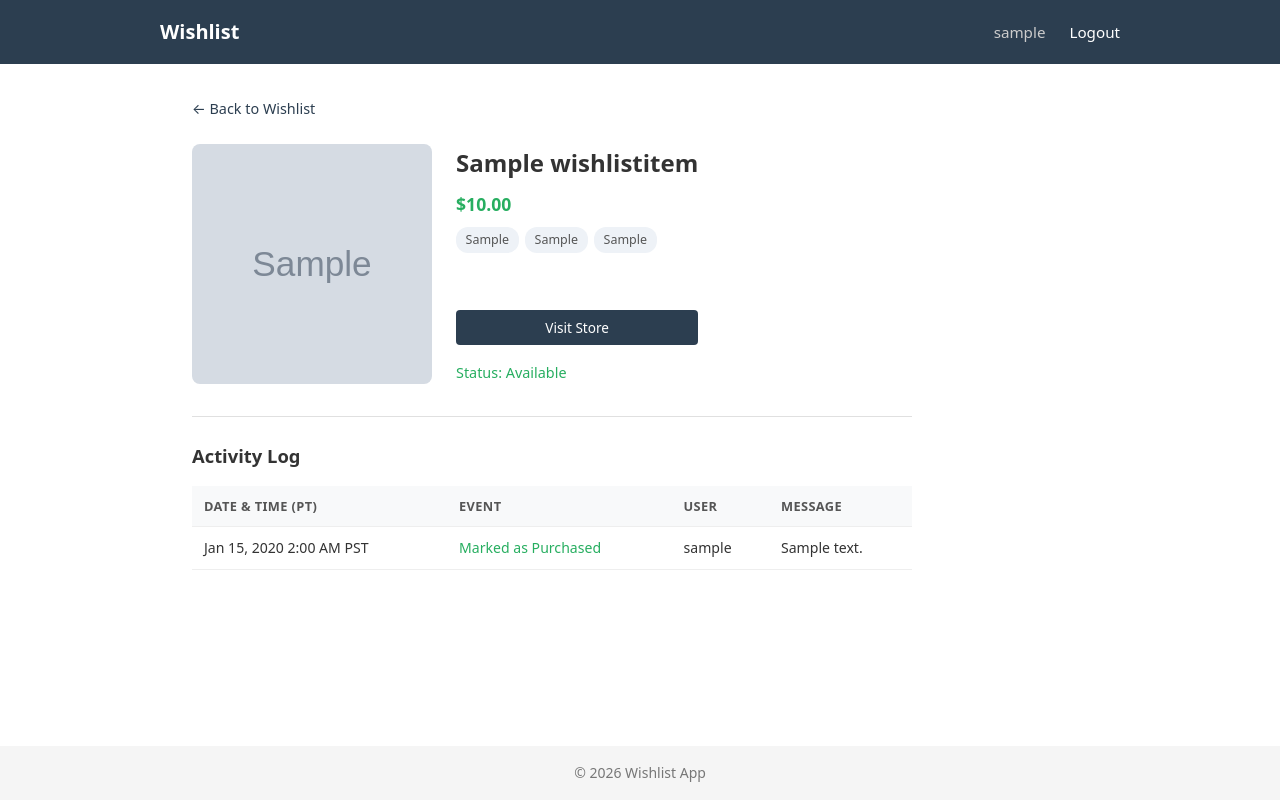
After one commit to dianestephani/wishlist, a Django app: page /item/1/ in a window 1280 px wide. The commit adds this page. Run offline with Django 5.2, Linux system fonts and the light colour scheme; a user stored in the database is signed in; tables that the repository leaves empty hold one stand-in row (values such as "Sample post"); grey boxes marked "Sample" are stand-in pictures.

Commit message:
created event logs for each item, 12 new tests, only superuser/admin can see the log

```diff
--- a/static/css/style.css
+++ b/static/css/style.css
@@ -439,3 +439,103 @@ footer {
 .btn-shame:hover {
     background: #c0392b;
 }
+
+/* Item detail */
+.item-detail {
+    max-width: 720px;
+}
+
+.back-link {
+    display: inline-block;
+    margin-bottom: 1.5rem;
+    color: #2c3e50;
+    text-decoration: none;
+    font-size: 0.9rem;
+}
+
+.back-link:hover {
+    text-decoration: underline;
+}
+
+.item-detail-header {
+    display: flex;
+    gap: 1.5rem;
+    margin-bottom: 2rem;
+    flex-wrap: wrap;
+}
+
+.item-detail-image {
+    width: 240px;
+    height: 240px;
+    object-fit: cover;
+    border-radius: 8px;
+    flex-shrink: 0;
+}
+
+.item-detail-info {
+    display: flex;
+    flex-direction: column;
+    gap: 0.5rem;
+}
+
+.item-detail-info h1 {
+    font-size: 1.5rem;
+}
+
+.item-status {
+    font-size: 0.9rem;
+    font-weight: 500;
+    margin-top: 0.5rem;
+}
+
+.item-status-available {
+    color: #27ae60;
+}
+
+.item-status-purchased {
+    color: #999;
+}
+
+/* Event log */
+.event-log {
+    margin-top: 1rem;
+    border-top: 1px solid #e0e0e0;
+    padding-top: 1.5rem;
+}
+
+.event-log h2 {
+    font-size: 1.15rem;
+    margin-bottom: 1rem;
+}
+
+.event-table {
+    width: 100%;
+    border-collapse: collapse;
+    font-size: 0.88rem;
+}
+
+.event-table th,
+.event-table td {
+    text-align: left;
+    padding: 0.6rem 0.75rem;
+    border-bottom: 1px solid #eee;
+}
+
+.event-table th {
+    background: #f8f9fa;
+    font-weight: 600;
+    color: #555;
+    font-size: 0.8rem;
+    text-transform: uppercase;
+    letter-spacing: 0.03em;
+}
+
+.event-row-purchased td:nth-child(2) {
+    color: #27ae60;
+    font-weight: 500;
+}
+
+.event-row-undone td:nth-child(2) {
+    color: #e74c3c;
+    font-weight: 500;
+}
--- /dev/null
+++ b/templates/wishlist/item_detail.html
@@ -0,0 +1,79 @@
+{% extends "base.html" %}
+{% load tz %}
+
+{% block title %}{{ item.title }} - Wishlist{% endblock %}
+
+{% block content %}
+<div class="item-detail">
+    <a href="{% url 'wishlist:index' %}" class="back-link">&larr; Back to Wishlist</a>
+
+    <div class="item-detail-header">
+        {% if item.image %}
+            <img src="{{ item.image.url }}" alt="{{ item.title }}" class="item-detail-image">
+        {% endif %}
+
+        <div class="item-detail-info">
+            <h1>{{ item.title }}</h1>
+
+            {% if item.price is not None %}
+                <p class="card-price">${{ item.price }}</p>
+            {% endif %}
+
+            <div class="card-details">
+                {% if item.category %}
+                    <span class="card-tag">{{ item.category }}</span>
+                {% endif %}
+                {% if item.brand %}
+                    <span class="card-tag">{{ item.brand }}</span>
+                {% endif %}
+                {% if item.store %}
+                    <span class="card-tag">{{ item.store }}</span>
+                {% endif %}
+            </div>
+
+            {% if item.product_url %}
+                <a href="{{ item.product_url }}" target="_blank" rel="noopener noreferrer" class="card-link">
+                    Visit Store
+                </a>
+            {% endif %}
+
+            <p class="item-status item-status-{{ item.status }}">
+                Status: {{ item.get_status_display }}
+            </p>
+        </div>
+    </div>
+
+    {% if events is not None %}
+        <div class="event-log">
+            <h2>Activity Log</h2>
+
+            {% if events %}
+                <table class="event-table">
+                    <thead>
+                        <tr>
+                            <th>Date &amp; Time (PT)</th>
+                            <th>Event</th>
+                            <th>User</th>
+                            <th>Message</th>
+                        </tr>
+                    </thead>
+                    <tbody>
+                        {% timezone "America/Los_Angeles" %}
+                        {% for event in events %}
+                            <tr class="event-row-{{ event.event_type }}">
+                                <td>{{ event.created_at|date:"M d, Y g:i A T" }}</td>
+                                <td>{{ event.get_event_type_display }}</td>
+                                <td>{{ event.user.username }}</td>
+                                <td>{{ event.message|default:"—" }}</td>
+                            </tr>
+                        {% endfor %}
+                        {% endtimezone %}
+                    </tbody>
+                </table>
+            {% else %}
+                <p class="empty-state">No activity yet.</p>
+            {% endif %}
+        </div>
+    {% endif %}
+</div>
+{% endblock %}
--- a/wishlist/models.py
+++ b/wishlist/models.py
@@ -58,3 +58,29 @@ class Purchase(models.Model):
 
     def __str__(self):
         return f"{self.item.title} purchased by {self.purchased_by}"
+
+
+class ItemEvent(models.Model):
+    class EventType(models.TextChoices):
+        PURCHASED = "purchased", "Marked as Purchased"
+        UNDONE = "undone", "Purchase Undone"
+
+    item = models.ForeignKey(
+        WishlistItem,
+        on_delete=models.CASCADE,
+        related_name="events",
+    )
+    event_type = models.CharField(max_length=10, choices=EventType.choices)
+    user = models.ForeignKey(
+        settings.AUTH_USER_MODEL,
+        on_delete=models.CASCADE,
+        related_name="item_events",
+    )
+    message = models.TextField(blank=True)
+    created_at = models.DateTimeField(auto_now_add=True)
+
+    class Meta:
+        ordering = ["-created_at"]
+
+    def __str__(self):
+        return f"{self.item.title} — {self.get_event_type_display()} by {self.user}"
--- a/wishlist/urls.py
+++ b/wishlist/urls.py
@@ -6,6 +6,7 @@ app_name = "wishlist"
 
 urlpatterns = [
     path("", views.index, name="index"),
+    path("item/<int:item_id>/", views.item_detail, name="item_detail"),
     path("item/<int:item_id>/purchase/", views.mark_purchased, name="mark_purchased"),
     path("item/<int:item_id>/undo-purchase/", views.undo_purchase, name="undo_purchase"),
     path("register/", views.register_view, name="register"),
--- a/wishlist/views.py
+++ b/wishlist/views.py
@@ -4,7 +4,7 @@ from django.contrib.auth.forms import AuthenticationForm
 from django.shortcuts import get_object_or_404, redirect, render
 
 from .forms import PurchaseForm, RegistrationForm, UndoPurchaseForm
-from .models import Purchase, WishlistItem
+from .models import ItemEvent, Purchase, WishlistItem
 
 SORT_OPTIONS = {
     "price_asc": "price",
@@ -38,6 +38,21 @@ def index(request):
 
 
 @login_required
+def item_detail(request, item_id):
+    item = get_object_or_404(WishlistItem, pk=item_id)
+
+    events = None
+    if request.user.is_superuser:
+        events = item.events.select_related("user").all()
+
+    context = {
+        "item": item,
+        "events": events,
+    }
+    return render(request, "wishlist/item_detail.html", context)
+
+
+@login_required
 def mark_purchased(request, item_id):
     item = get_object_or_404(WishlistItem, pk=item_id)
 
@@ -47,10 +62,17 @@ def mark_purchased(request, item_id):
     if request.method == "POST":
         form = PurchaseForm(request.POST)
         if form.is_valid():
+            message = form.cleaned_data["message"]
             Purchase.objects.create(
                 item=item,
                 purchased_by=request.user,
-                message=form.cleaned_data["message"],
+                message=message,
+            )
+            ItemEvent.objects.create(
+                item=item,
+                event_type=ItemEvent.EventType.PURCHASED,
+                user=request.user,
+                message=message,
             )
             item.status = WishlistItem.Status.PURCHASED
             item.save()
@@ -71,7 +93,14 @@ def undo_purchase(request, item_id):
     if request.method == "POST":
         form = UndoPurchaseForm(request.POST)
         if form.is_valid():
+            message = form.cleaned_data["message"]
             Purchase.objects.filter(item=item).delete()
+            ItemEvent.objects.create(
+                item=item,
+                event_type=ItemEvent.EventType.UNDONE,
+                user=request.user,
+                message=message,
+            )
             item.status = WishlistItem.Status.AVAILABLE
             item.save()
             return redirect("wishlist:index")
--- a/wishlist_app/settings.py
+++ b/wishlist_app/settings.py
@@ -69,7 +69,7 @@ AUTH_PASSWORD_VALIDATORS = [
 ]
 
 LANGUAGE_CODE = "en-us"
-TIME_ZONE = "UTC"
+TIME_ZONE = "America/Los_Angeles"
 USE_I18N = True
 USE_TZ = True
 
```
Also changed, not shown: templates/wishlist/index.html (+3 -5 lines), wishlist/admin.py (+16 -1 lines), wishlist/tests.py (+149 -1 lines), wishlist/migrations/0003_itemevent.py (added).
